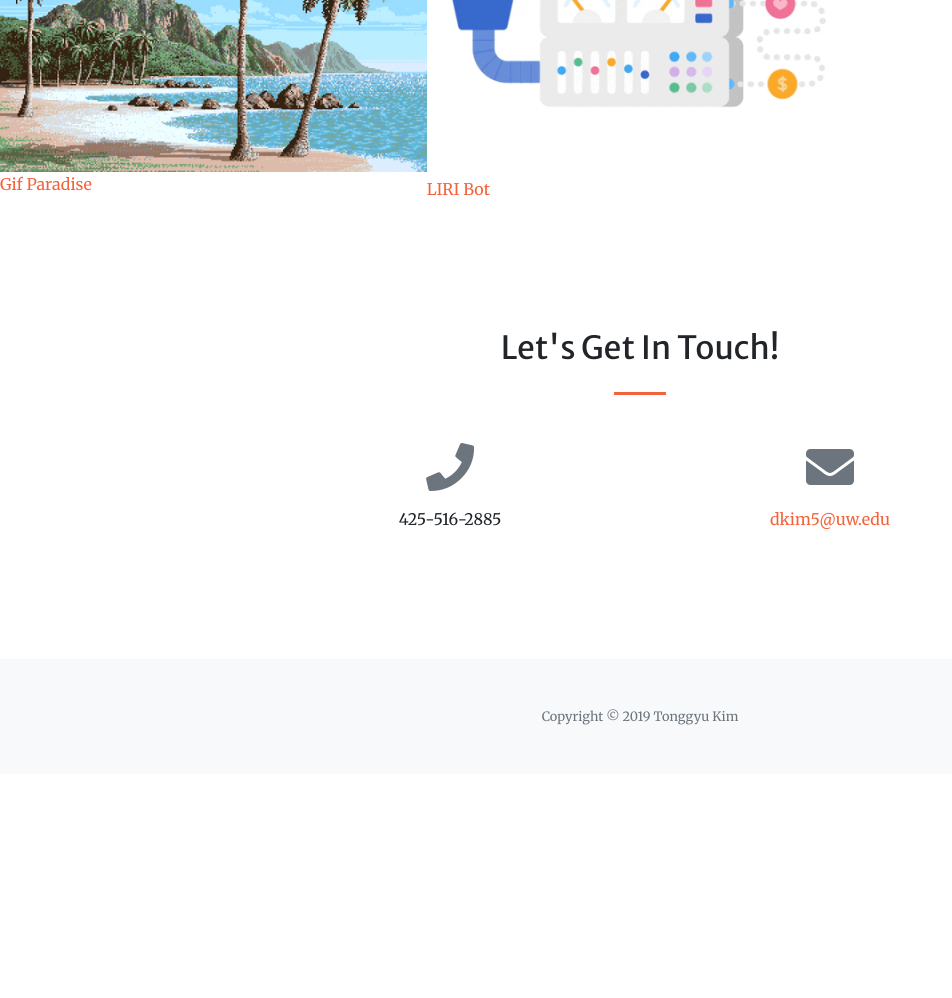
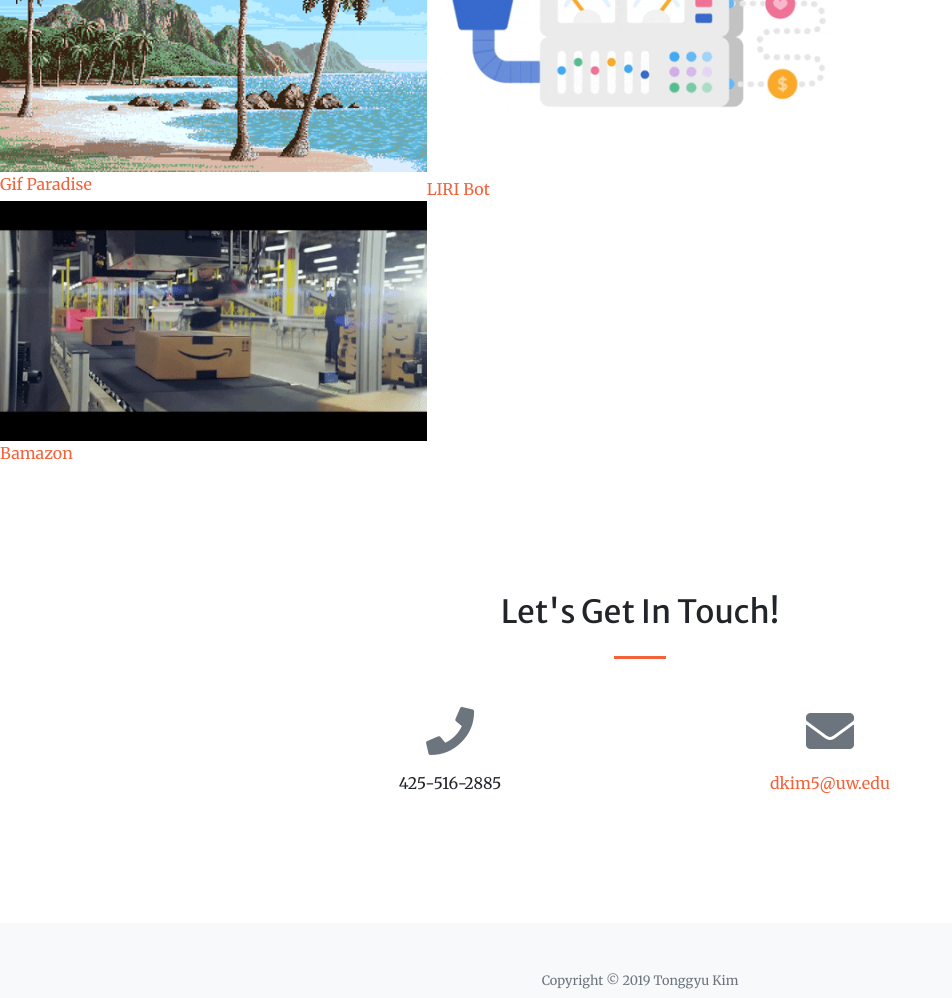
Before and after one commit to tonggyukim/UpdatedPortfolio, a website with bundled scripts: page index.html in a window 1280 px wide. Shown: the part 1984-2982 px from the top of the page, without its empty margins (0-952 px from the left). Before the commit the page ends 2758 px from the top, so only its background shows below. Built offline with nearby package versions, Linux system fonts and the light colour scheme; files whose address does not match are found by name.

Commit message:
added link to bamazon app

```diff
--- a/index.html
+++ b/index.html
@@ -147,6 +147,16 @@
             </div>
           </a>
         </div>
+        <div class="col-lg-4 col-sm-6">
+          <a class="portfolio-box" href="https://github.com/tonggyukim/Bamazon">
+            <img class="img-fluid" src="assets/images/bamazon.gif" alt="">
+            <div class="portfolio-box-caption">
+              <div class="project-name">
+                Bamazon
+              </div>
+            </div>
+          </a>
+        </div>
 
       </div>
     </div>
```
Also changed, not shown: assets/images/bamazon.gif (added).
